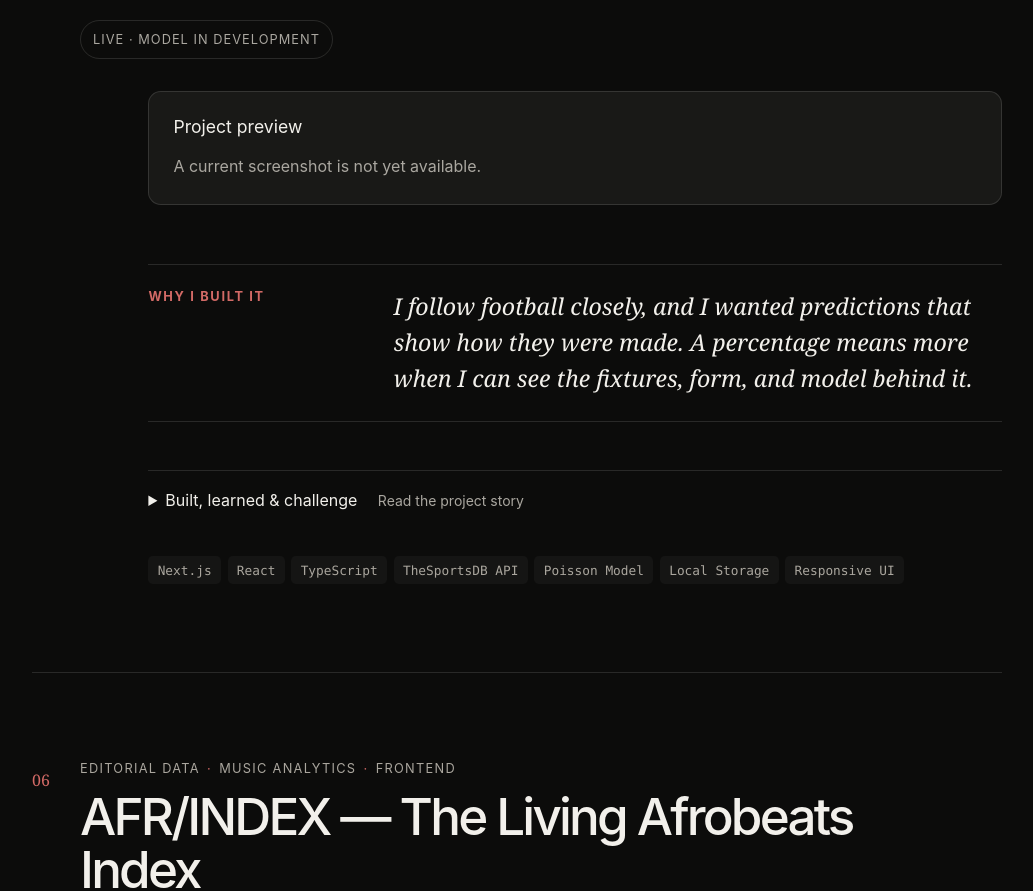
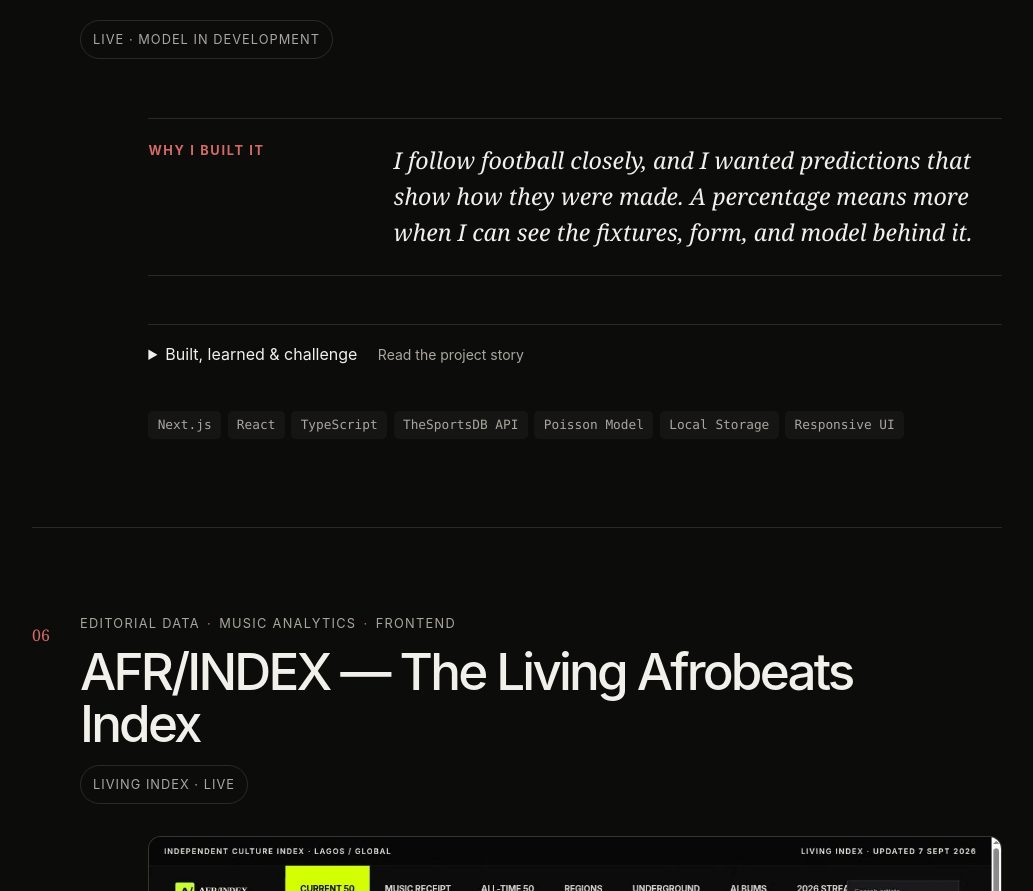
Before and after one commit to codeWithGojo/portfolio, a React (Vite) app: page / in a window 1280 px wide. Shown: the part 8869-9760 px from the top of the page, without its empty margins (32-1065 px from the left). Built offline with nearby package versions, Linux system fonts and the light colour scheme.

Commit message:
Hide absent portfolio previews

```diff
--- a/src/App.tsx
+++ b/src/App.tsx
@@ -198,7 +198,7 @@ export default function Home() {
                     <span className="preview-open">Enlarge screenshot ↗</span>
                   </button>
                   <figcaption>Project screenshot · September 2026</figcaption>
-                </figure> : <div className="preview-note"><span>{project.id === "firesafe" ? "ESP32 → Flask → Supabase → Expo" : "Project preview"}</span><p>{project.previewNote || "A current screenshot is not yet available."}</p></div>}
+                </figure> : project.previewNote ? <div className="preview-note"><span>{project.id === "firesafe" ? "ESP32 → Flask → Supabase → Expo" : "Project preview"}</span><p>{project.previewNote}</p></div> : null}
                 <div className="why-note">
                   <span>Why I built it</span>
                   <p>{project.why}</p>
```
